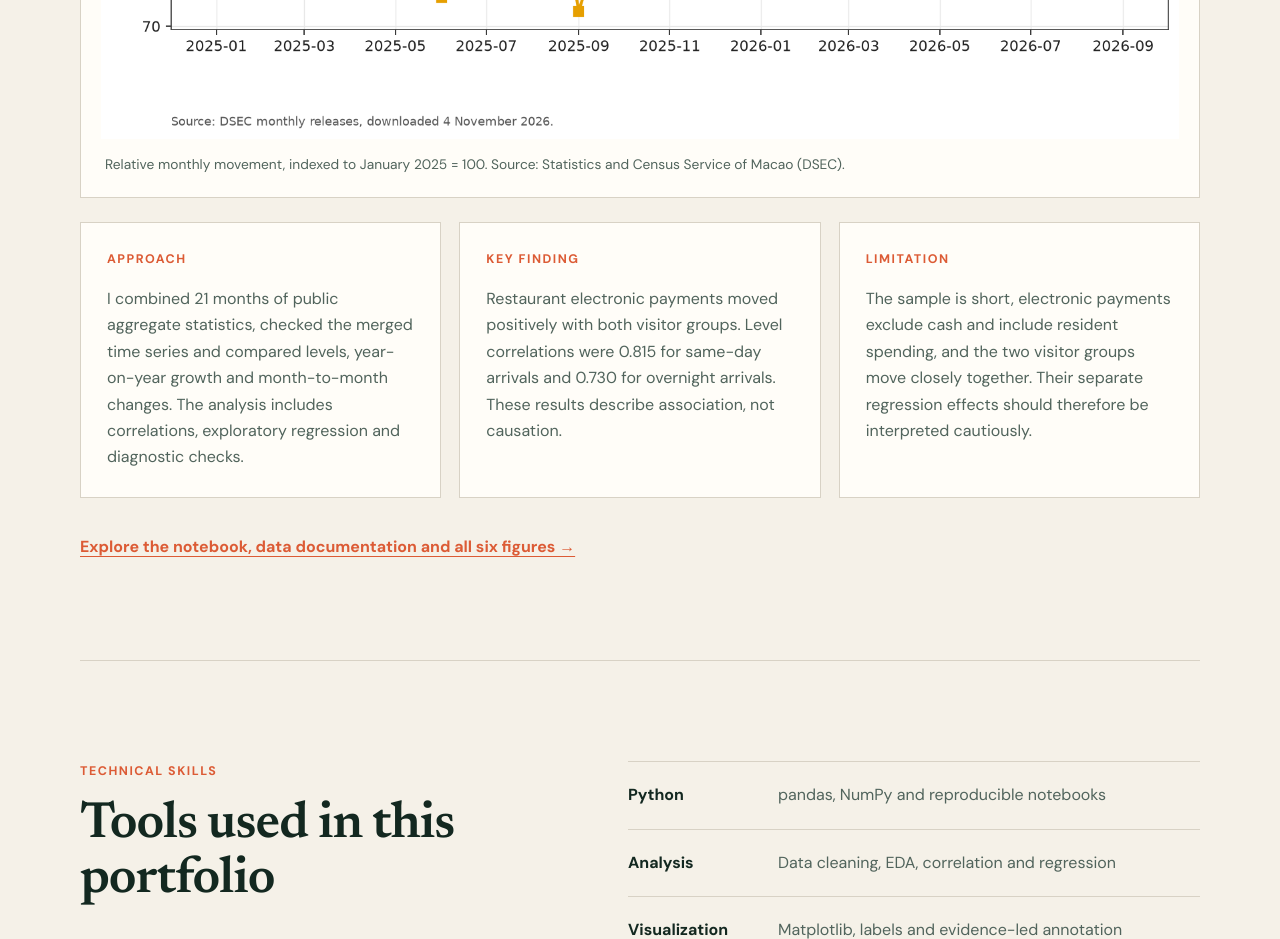
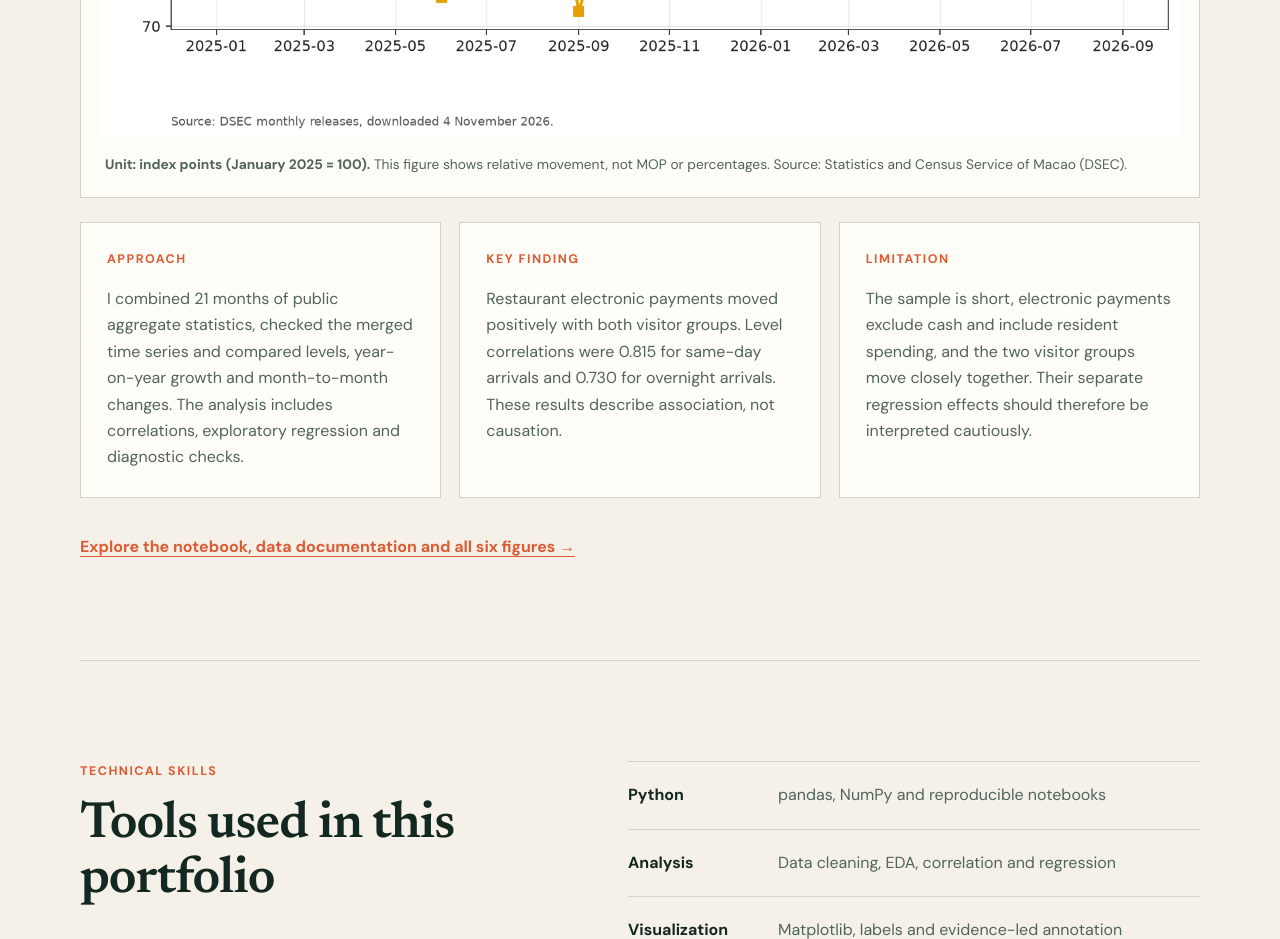
Before and after one commit to vvvivianchen/cisc7204-macao-tourism-payments, a plain HTML site: page index.html in a window 1280 px wide. Shown: the part 2260-3199 px from the top of the page. Drawn offline with Linux system fonts and the light colour scheme.

Commit message:
Clarify visualization units after peer feedback

```diff
--- a/index.html
+++ b/index.html
@@ -62,7 +62,7 @@
 
       <figure>
         <img src="visuals/fig3_index.png" alt="Indexed monthly restaurant electronic payments, overnight visitors and same-day visitors from January 2025 to September 2026">
-        <figcaption>Relative monthly movement, indexed to January 2025 = 100. Source: Statistics and Census Service of Macao (DSEC).</figcaption>
+        <figcaption><strong>Unit: index points (January 2025 = 100).</strong> This figure shows relative movement, not MOP or percentages. Source: Statistics and Census Service of Macao (DSEC).</figcaption>
       </figure>
 
       <div class="project-grid">
```
